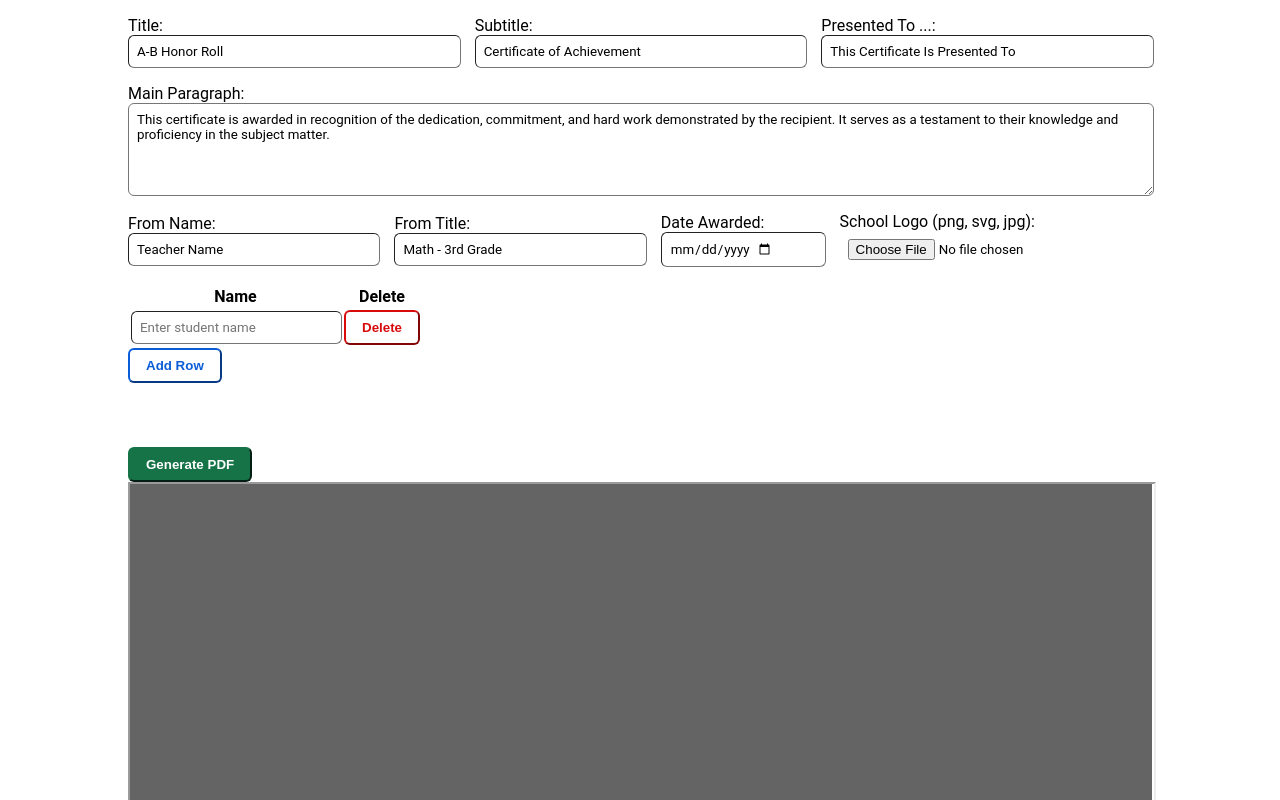
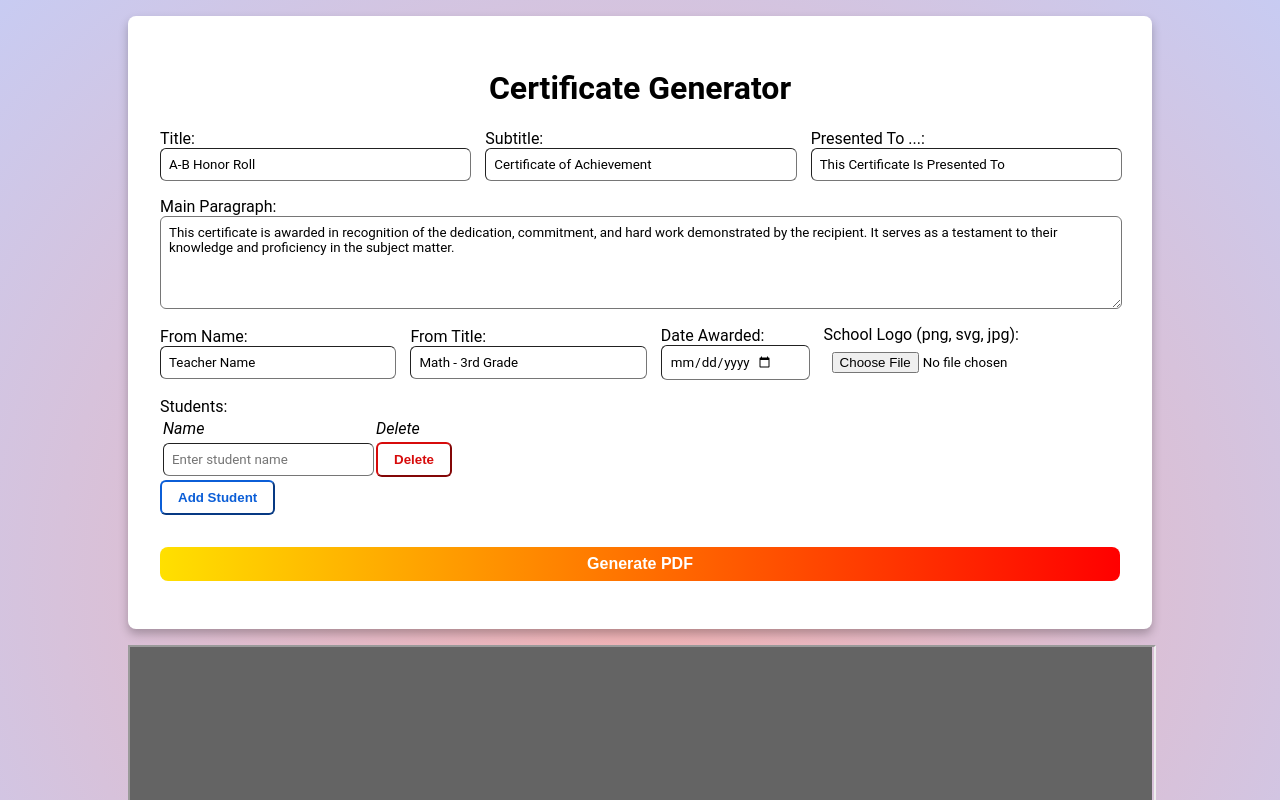
Before and after one commit to VictorFromTheInternet/Certificate_Generator, a React (Vite) app in the folder certificate-generator/: page / in a window 1280 px wide. Shown: the top 800 px of the page. Built offline with nearby package versions, Linux system fonts and the light colour scheme; what @react-pdf/renderer would draw is missing.

Commit message:
card for the form and minor styling

```diff
--- a/certificate-generator/src/App.css
+++ b/certificate-generator/src/App.css
@@ -2,11 +2,53 @@
     --btn-default-color: rgb(11, 94, 215);
     --btn-danger-color: rgb(215, 11, 11);
     --btn-submit-color: rgb(21, 115, 71);
+
+    --light-purple: rgba(145, 152, 229,.5);
+    --light-red: rgba(230, 100, 101,.5);
+    --dark-purple: rgb(50, 50, 100);
+    --dark-blue: rgb(50, 100, 150);
+
+    --accent-color-pink: hsla(309, 53%, 48%, 0.475);
+    --accent-color-blue: hsl(234, 70%, 59%);
+    --rebecca-purple: hsl(270, 60%, 15%);
+
+
+    --primary-color: rgba(60,60,60,1);
+    --secondary-color: #2ecc71;
+    --background-color: #f4f4f4;
+    --nav-background: linear-gradient(
+        175deg,
+        var(--rebecca-purple),
+        var(--accent-color-pink)
+        );
+    --main-background-color: radial-gradient(
+        hsla(0, 0%, 100%, 0.1),
+        hsla(234, 70%, 59%, 0.13),
+        hsla(309, 53%, 48%, 0.13)
+        );
+    --submit-btn-background: linear-gradient(90deg,
+        rgb(255 224 0),
+        rgb(255 0 0),
+        rgb(98, 0, 255));
 }
-
+body{
+    /* background-color: rgba(240,240,240,1); */
+    background: radial-gradient(var(--light-red), var(--light-purple));
+    font-family: 'Roboto', sans-serif;
+}
 .main-container{
     width: 80%;
     margin: 0 auto;
+}
+.card{
+    background-color: white;
+    padding: 2rem;
+    border-radius: .5rem;
+    box-shadow: 0 5px 10px rgba(0,0,0,.25);
+    margin: 1rem 0;
+}
+.title{
+    text-align: center;
 }
 
 /* row styles */
@@ -45,6 +87,9 @@ input, textarea{
 }
 th, td{
     font-family: 'Roboto', sans-serif;
+    text-align: left;
+    font-weight: normal;
+    font-style: italic;
 }
 button{
     padding:.5rem 1rem;
@@ -69,12 +114,37 @@ button[class~="btn-danger"]{
     color: var(--btn-danger-color);
     border-color: var(--btn-danger-color);
 }
-button[class~="btn-submit"]{
+/* button[class~="btn-submit"]{
     background-color: var(--btn-submit-color);
     color: white;
     border-color: var(--btn-submit-color);
 
     margin-top: 3rem;
+    width: 100%;
+} */
+button[class~="btn-submit"]{
+    display: inline-block;
+    padding: .5rem 1.5rem;
+    margin: 1rem 0 ;
+    width: 100%;
+
+    color: white;
+    font-weight: bold;
+    font-size: 1rem;
+    background: var(--submit-btn-background);
+    /* background-color: var(--rebecca-purple); */
+    background-size: 200% 100%;
+    background-position: left;
+
+    border: none;
+    border-radius: 0.5rem;
+    cursor: pointer;
+
+    transition: background-position 0.3s ease-out;
+}
+
+button[class~="btn-submit"]:hover{
+    background-position: right;
 }
 
 /* pdf container */
--- a/certificate-generator/src/App.jsx
+++ b/certificate-generator/src/App.jsx
@@ -11,8 +11,11 @@ import {pdf} from '@react-pdf/renderer'
 
 function App() {
   const today = new Date()
-  const minDate = new Date(today.getFullYear() - 4, today.getMonth(), today.getDate()).toISOString().split('T')[0]
-  const maxDate = new Date().toISOString().split('T')[0]
+  const currYear = String(today.getFullYear()).padStart(2,'0')
+  const currMonth = String(today.getMonth()).padStart(2, '0')
+  const currDay = String(today.getDate()).padStart(2, '0')
+  const minDate = `${String(currYear - 4).padStart(2,'0')}-${currMonth}-${currDay}`
+  const maxDate = `${currYear}-${currMonth}-${currDay}`
 
   const [pdfUrl, setPdfUrl] = useState(null)
   const pdfUrlRef = useRef()
@@ -26,7 +29,7 @@ function App() {
     mainParagraph: 'This certificate is awarded in recognition of the dedication, commitment, and hard work demonstrated by the recipient. It serves as a testament to their knowledge and proficiency in the subject matter.',
     fromName: 'Teacher Name',
     fromTitle: 'Math - 3rd Grade',
-    date: today.toISOString().split('T')[0],
+    date: `${currYear}-${currMonth}-${currDay}`,
     schoolLogo: null,
     students: [{ name: '', grade: '' }]
   })
@@ -114,7 +117,10 @@ function App() {
   return (
     <>
       <div className="main-container">
+        <div className="card">
           <form onSubmit={handleSubmit}>
+
+            <h1 className="title">Certificate Generator</h1>
 
             <div className="flex-row">
 
@@ -209,6 +215,7 @@ function App() {
 
             <div className="table-container">
               <StudentTable
+                label="Students:"
                 students={formData.students || [{}]}
                 onChange={handleStudentChange}
                 addRow={addRow}
@@ -219,6 +226,7 @@ function App() {
 
             <button type="submit" className="btn-submit">Generate PDF</button>
           </form>
+        </div>
 
         <div className="pdf-container">
           <iframe src={pdfUrl} width="100%" height="500px"></iframe>
--- a/certificate-generator/src/components/StudentTable.jsx
+++ b/certificate-generator/src/components/StudentTable.jsx
@@ -4,9 +4,10 @@ import './StudentTable.css'
 import TextInput from './TextInput.jsx'
 import DropdownInput from './DropdownInput.jsx'
 
-function StudentTable({students, onChange, addRow, removeRow}) {
+function StudentTable({label, students, onChange, addRow, removeRow}) {
   return (
     <div className="table-container">
+        <label htmlFor="">{label}</label>
         <table>
             <thead>
                 <tr>
@@ -42,7 +43,7 @@ function StudentTable({students, onChange, addRow, removeRow}) {
             </tbody>
         </table>
         <div className="table-controls-container">
-            <button type="button" onClick={addRow}>Add Row</button>
+            <button type="button" onClick={addRow}>Add Student</button>
         </div>
     </div>
   )
```
Also changed, not shown: 1 other file (tests, documents, lock files or other folders). Lines whose indentation alone changed are shown as unchanged.
